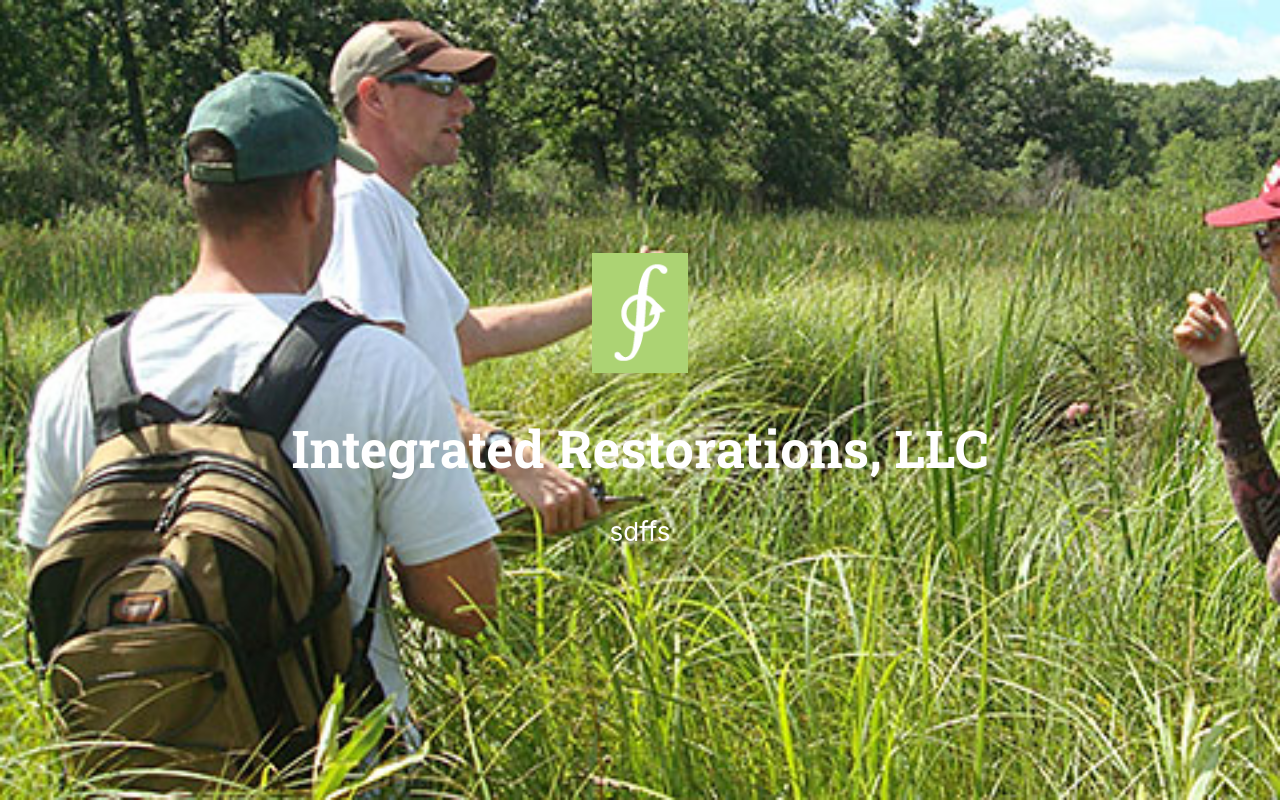
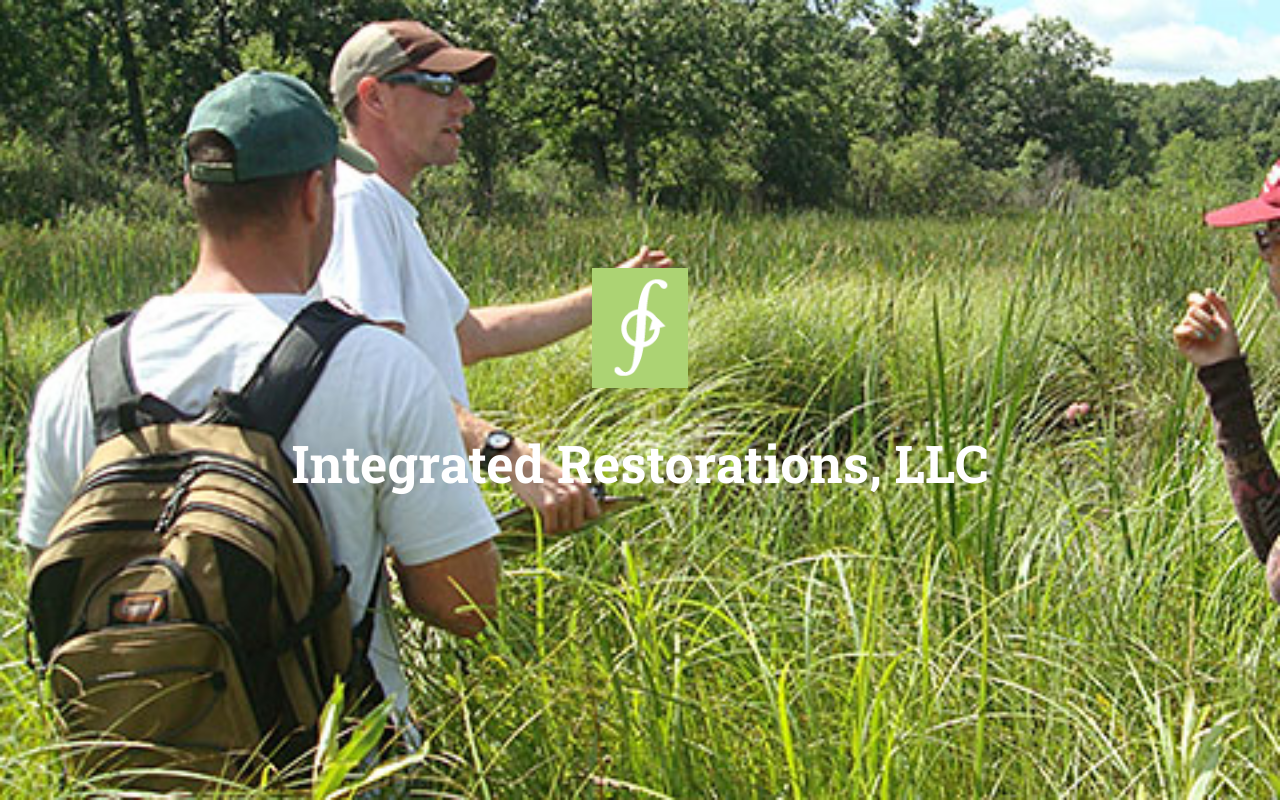
Before and after one commit to mostlyclicks/ir-wi-2022, a React (Create React App) app: page / in a window 1280 px wide. Shown: the top 802 px of the page. Built offline with nearby package versions, Linux system fonts and the light colour scheme.

Commit message:
extract header to component

```diff
--- a/src/App.js
+++ b/src/App.js
@@ -1,17 +1,13 @@
-import logo from './images/logo6.png';
-import bgImg from './images/s_education3.jpg'
+
 import './App.css';
+import Header from './components/Header'
 
 function App() {
   return (
     <div className="App">
-      <header className="App-header" style={{backgroundImage: `url("${bgImg}")`, backgroundRepeat: 'no-repeat', backgroundSize: 'cover' }}>
-      <div className="bg-gray-900 h-100vh w-100vw z-100 absolute border-2">
-        <img src={logo} className="App-logo" alt="logo" />
-        <h1>Integrated Restorations, LLC</h1>sdffs
-      </div>
 
-      </header>
+      <Header />
+
       <main>
         <p>
           Site coming soon.
--- /dev/null
+++ b/src/components/Header.js
@@ -0,0 +1,17 @@
+import React from 'react'
+import logo from '../images/logo6.png';
+import bgImg from '../images/s_education3.jpg'
+
+const Header = () => {
+  return (
+    <header className="App-header" style={{backgroundImage: `url("${bgImg}")`, backgroundRepeat: 'no-repeat', backgroundSize: 'cover' }}>
+      <div className="bg-gray-900 h-100vh w-100vw z-100 absolute border-2">
+        <img src={logo} className="App-logo" alt="logo" />
+        <h1>Integrated Restorations, LLC</h1>
+      </div>
+
+      </header>
+  )
+}
+
+export default Header
```
